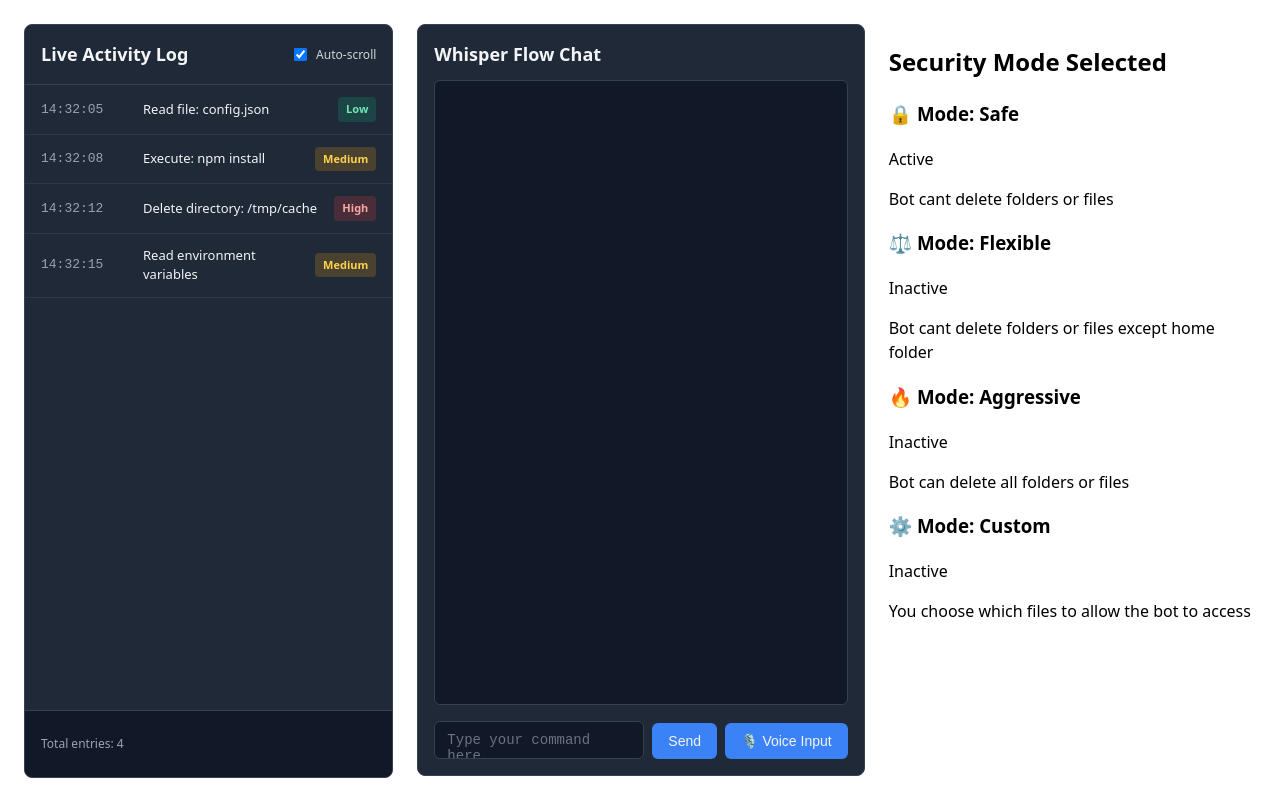
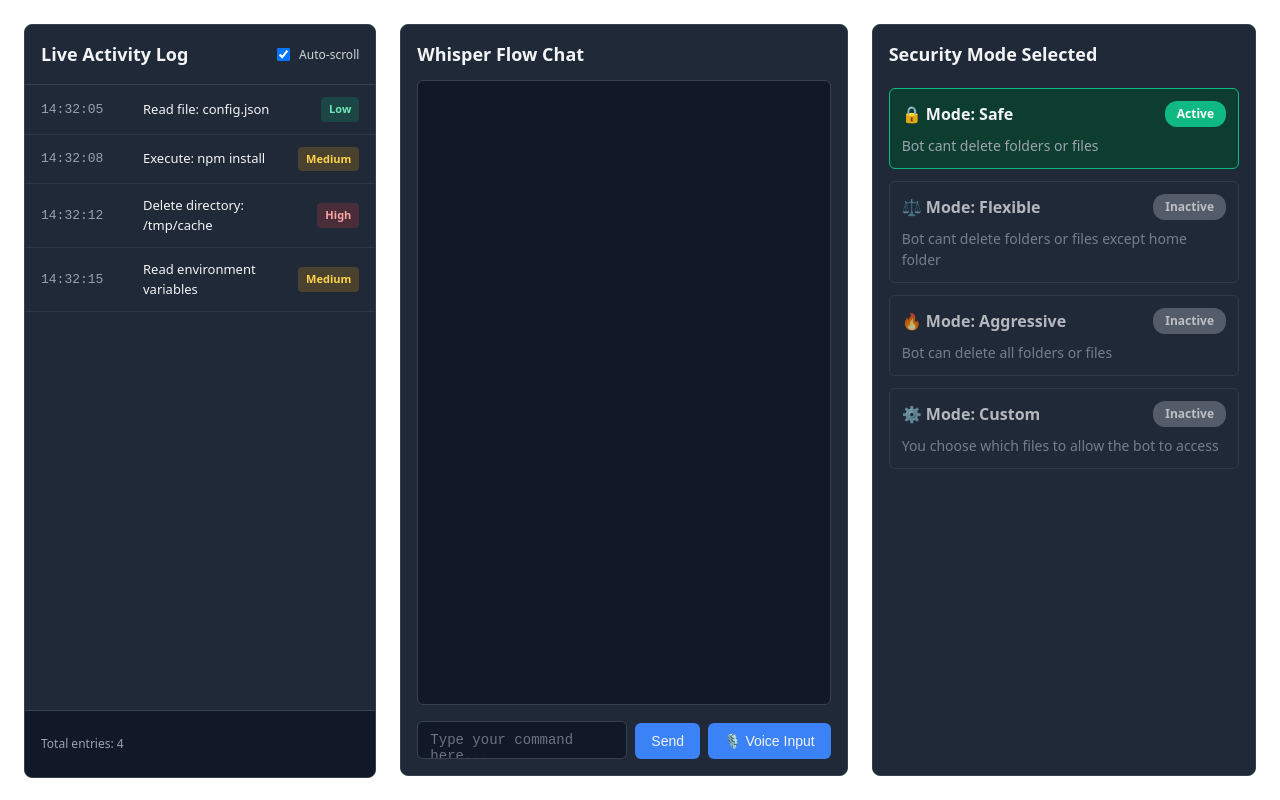
Before and after one commit to SeanSan06/claw-jail, a React (Vite) app in the folder frontend/: page / in a window 1280 px wide. Built offline with nearby package versions, Linux system fonts and the light colour scheme.

Commit message:
feat: Add formatting and styling for Security Mode Selected component
Now there is colors to indicate which security mode is active, and the
component is styled to fit the overall design of the app. Green
inidicates the component is active, and gray indicates it is inactive.

```diff
--- a/frontend/src/components/SecurityModeSelected.jsx
+++ b/frontend/src/components/SecurityModeSelected.jsx
@@ -7,7 +7,7 @@ function SecurityModeSelected() {
     const activeMode = 'safe'; // This will be set based on user selection
 
     return  (
-        <div id="security-mode-selected-area">
+        <div id="security-modes-selected-area">
             <h2>Security Mode Selected</h2>
 
             <div id="security-mode-safe" className={activeMode === 'safe' ? 'active' : 'inactive'}>
--- a/frontend/src/styles/specific-components/security-mode-selected.css
+++ b/frontend/src/styles/specific-components/security-mode-selected.css
@@ -0,0 +1,81 @@
+/* Securit modes selected area */
+#security-modes-selected-area {
+    background: #1f2937;
+    border-radius: 8px;
+    border: 1px solid #374151;
+    padding: 16px;
+    display: flex;
+    flex-direction: column;
+    gap: 12px;
+    height: 100%;
+    box-sizing: border-box;
+}
+
+#security-modes-selected-area h2 {
+    margin: 0 0 8px 0;
+    color: #f3f4f6;
+    font-size: 18px;
+}
+
+/* Individual mode cards indication */
+#security-modes-selected-area > div[id^="security-mode-"] {
+    background: #111827;
+    border: 1px solid #374151;
+    border-radius: 6px;
+    padding: 12px;
+    transition: border-color 0.2s ease, background-color 0.2s ease;
+}
+
+    #security-modes-selected-area > div[id^="security-mode-"].active {
+        border-color: #10b981;
+        background: #0d3d2e;
+    }
+
+    #security-modes-selected-area > div[id^="security-mode-"].inactive {
+        opacity: 0.7;
+        background: #1f2937;
+    }
+
+/* Mode header with title and badge */
+.mode-header {
+    display: flex;
+    justify-content: space-between;
+    align-items: center;
+    margin-bottom: 8px;
+}
+
+.mode-header h3 {
+    margin: 0;
+    color: #f3f4f6;
+    font-size: 16px;
+    font-weight: 600;
+}
+
+/* Active/Inactive badges */
+.active-badge {
+    background: #10b981;
+    color: white;
+    padding: 4px 12px;
+    border-radius: 12px;
+    font-size: 12px;
+    font-weight: 600;
+    flex-shrink: 0;
+}
+
+.inactive-badge {
+    background: #6b7280;
+    color: white;
+    padding: 4px 12px;
+    border-radius: 12px;
+    font-size: 12px;
+    font-weight: 600;
+    flex-shrink: 0;
+}
+
+/* Mode description */
+#security-modes-selected-area > div[id^="security-mode-"] p {
+    margin: 0;
+    color: #9ca3af;
+    font-size: 14px;
+    line-height: 1.5;
+}
```
